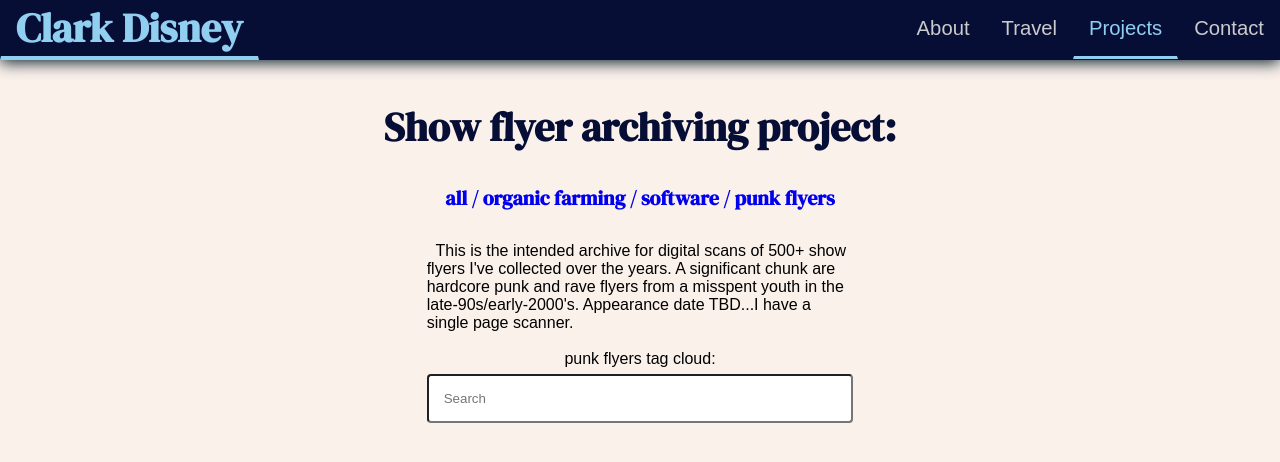
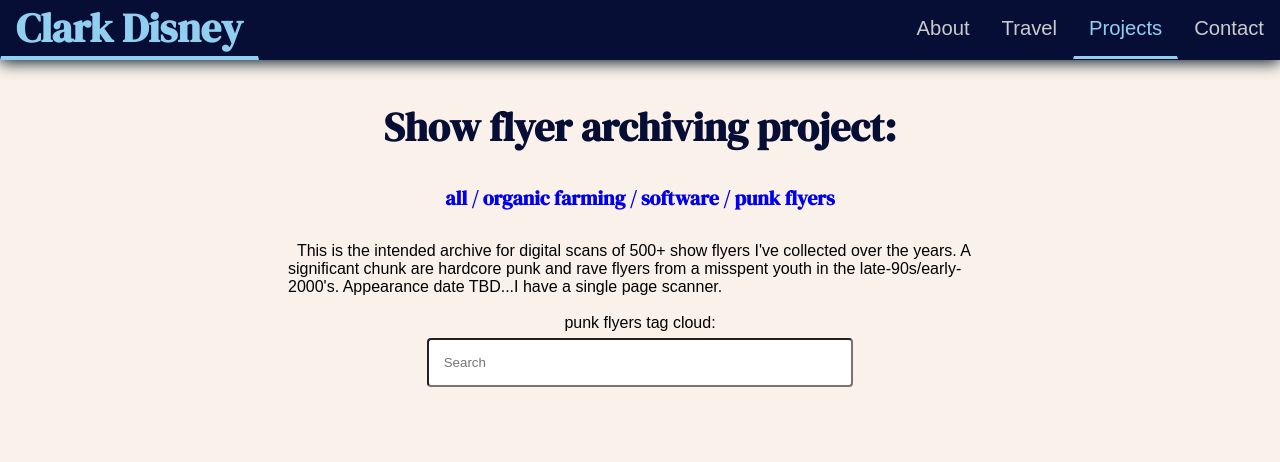
Before and after one commit to clarkadisney/clarkadisney.github.io, a Jekyll site: the page built from punkflyers.html, in a window 1280 px wide. Shown: the top 462 px of the page. Built offline with Jekyll 4.4.1, drawn with Linux system fonts in a browser that asks for light colours; nearby versions of some CDN libraries.

Commit message:
Add files via upload

```diff
--- a/_layouts/plants.html
+++ b/_layouts/plants.html
@@ -16,16 +16,16 @@ layout: default
 
 	<div class='grid-item'></div>
 	<div class='grid-item'>
-		<div class='projectcard'>&nbsp&nbsp The purpose of this section is to research and display the scalability of technologies that are well-known to niche organic growers but remain <b>nascent in commercial horticulture</b>. This dichotomory is a <b>"known-known"</b> among academic researchers and enthusiasts alike; there are numerous examples of <b>products</b> that have successfully made the leap with many more remaining unadopted commercially
+		<div class='locationcaption'>&nbsp&nbsp The purpose of this section is to research and display the scalability of technologies that are well-known to niche organic growers but remain <b>nascent in commercial horticulture</b>. This dichotomory is a <b>"known-known"</b> among academic researchers and enthusiasts alike; there are numerous examples of <b>products</b> that have successfully made the leap with many more remaining unadopted commercially
 
 			<br><br>&nbsp&nbsp In addition to articles, this space serves as a showcase for our test labrotory: an indoor micro vertical farm that produces organinc greens, root vegetables, herbs, and other plants sustainably using <b>soil and biomass</b> for $10 a month. There's also some showing off of our <b>no-till</b> chicago rooftop garden.
 
-			<br><br>&nbsp&nbsp Lastly, I'd be remiss if I didn't thank my late father for dragging me to <a href="https://en.wikipedia.org/wiki/Royal_FloraHolland" style="text-decoration: none;"><b>Aalsmeer</b></a> and <a href="https://en.wikipedia.org/wiki/Floriade_2002" style="text-decoration: none;"><b>Floriade</b></a> in 2002, seeding the interest for this project. I also owe a major thank you to my organic farming friends in Kentucky, who have graciously answered <b>mycorrhizae and microbiome</b> questions without hesitation.</div>
+			<br><br>&nbsp&nbsp Lastly, I'd be remiss if I didn't thank my late father for dragging me to <a href="https://en.wikipedia.org/wiki/Royal_FloraHolland" style="text-decoration: none;"><b>Aalsmeer</b></a> and <a href="https://en.wikipedia.org/wiki/Floriade_2002" style="text-decoration: none;"><b>Floriade</b></a> in 2002, seeding the interest for this project. I also owe a major thank you to my organic farming friends in Kentucky, who have graciously answered <b>mycorrhizae and microbiome</b> questions without hesitation.<br></div>
 	</div>
 	<div class='grid-item'></div>
 
 	<div class='grid-item'></div>
-	<div class='grid-item'><br>plant projects tag cloud:</div>
+	<div class='grid-item'><br><br>plant projects tag cloud:</div>
 	<div class='grid-item'></div>
 
 	<div class='grid-item'></div>
--- a/_layouts/punkflyers.html
+++ b/_layouts/punkflyers.html
@@ -14,7 +14,7 @@ layout: default
 
 	<div class='grid-item'></div>
 	<div class='grid-item'>
-		<div class='projectcard'>&nbsp&nbspThis is the intended archive for digital scans of 500+ show flyers I've collected over the years. A significant chunk are hardcore punk and rave flyers from a misspent youth in the late-90s/early-2000's. Appearance date TBD...I have a single page scanner.</div>
+		<div class='locationcaption'>&nbsp&nbspThis is the intended archive for digital scans of 500+ show flyers I've collected over the years. A significant chunk are hardcore punk and rave flyers from a misspent youth in the late-90s/early-2000's. Appearance date TBD...I have a single page scanner.</div>
 	</div>
 	<div class='grid-item'></div>
 
--- a/_layouts/software.html
+++ b/_layouts/software.html
@@ -14,7 +14,7 @@ layout: default
 
 	<div class='grid-item'></div>
 	<div class='grid-item'>
-		<div class='projectcard'>&nbsp&nbspThis section is a blog of odd FOSS software I like plus an abandoned CV-enabled photo archiving project (and maybe some humor).</div>
+		<div class='locationcaption'>&nbsp&nbspThis section is a blog of odd FOSS software I like plus an abandoned CV-enabled photo archiving project (and maybe some humor).</div>
 	</div>
 	<div class='grid-item'></div>
 
```
